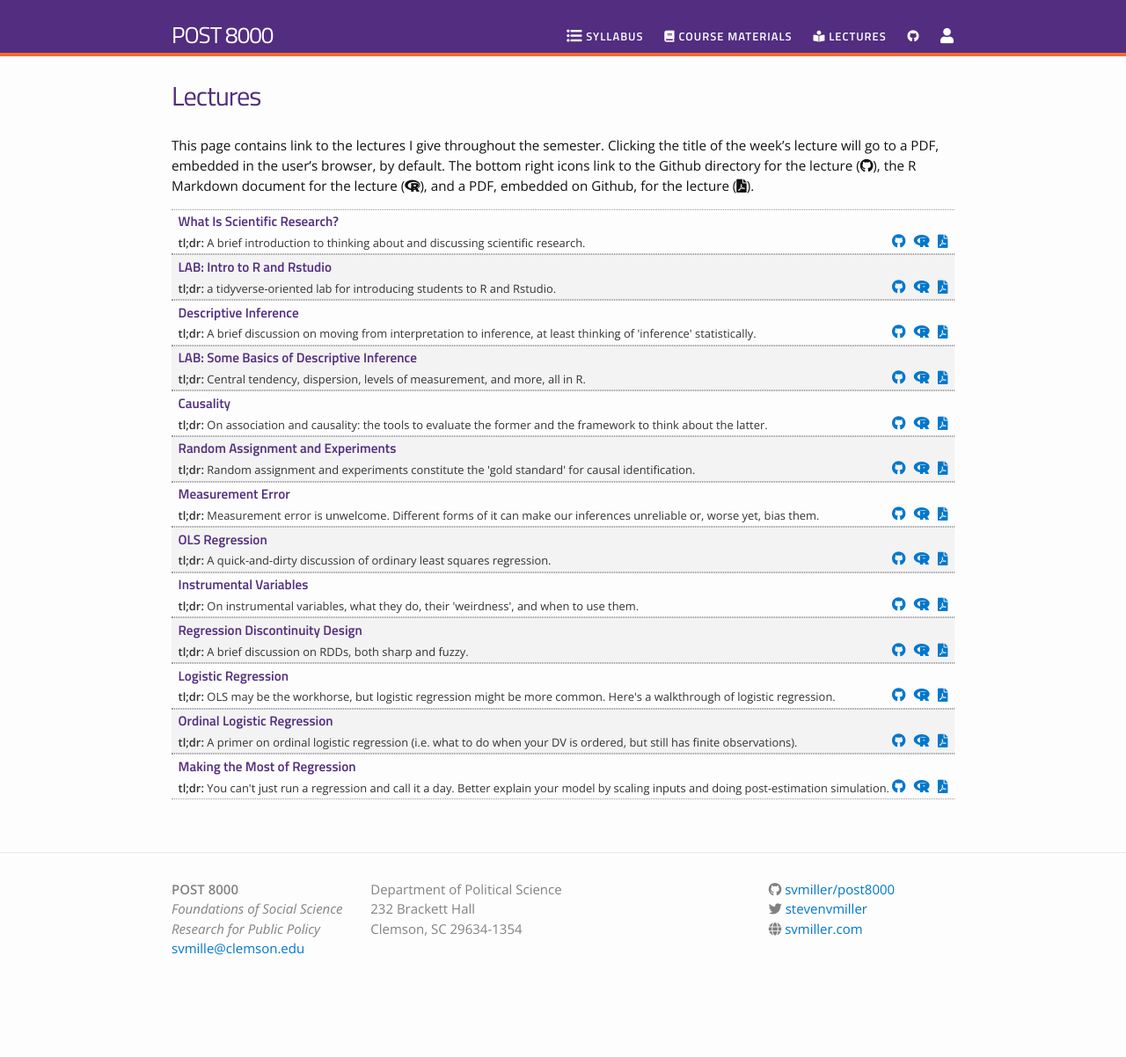
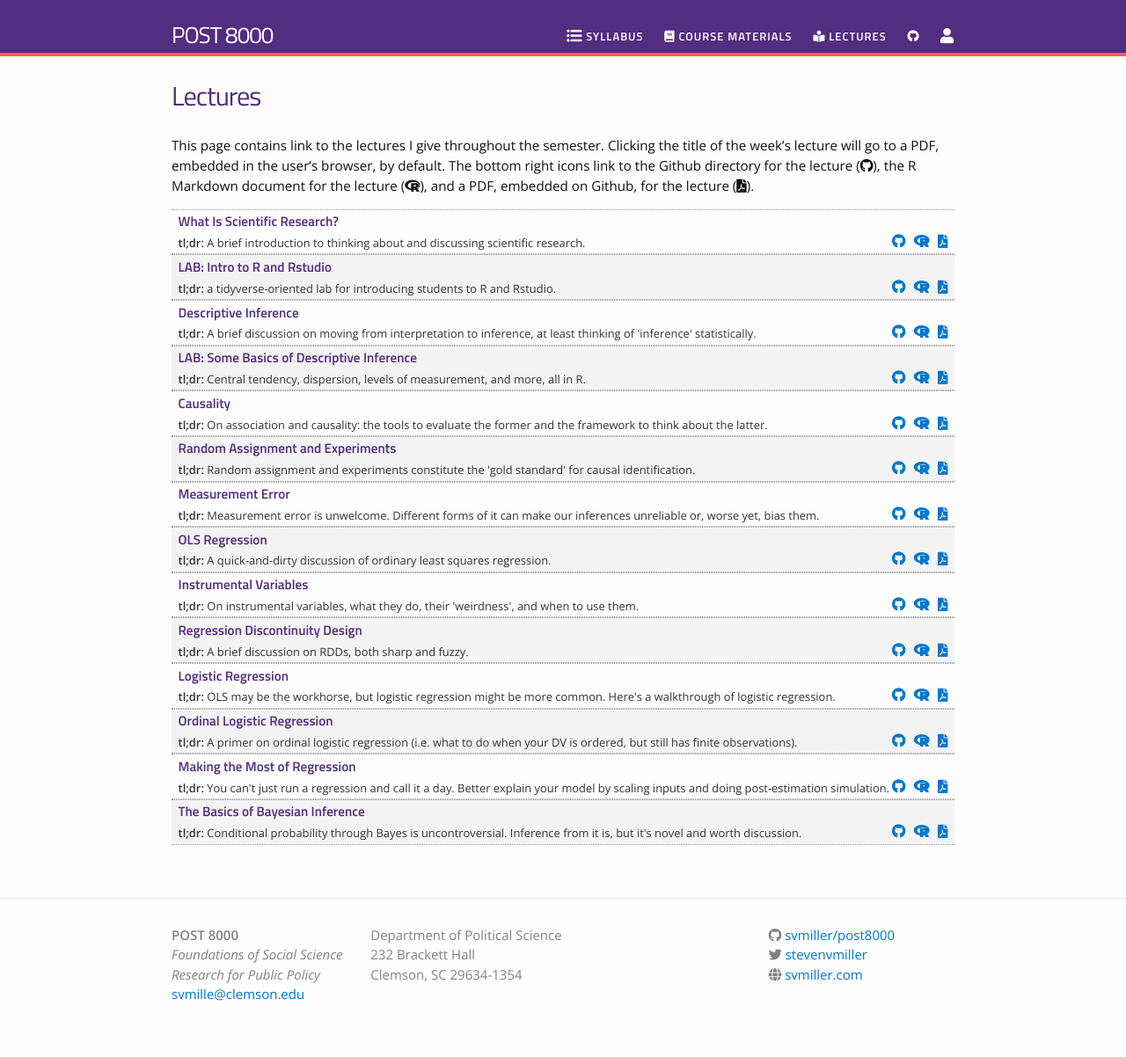
Before and after one commit to svmiller/post8000, a Jekyll site: the page built from lectures.md, in a window 1280 px wide. Shown: the whole page at 88% size. Built offline with Jekyll 4.4.1, drawn with Linux system fonts in a browser that asks for light colours; nearby versions of some CDN libraries; before the commit the page ends 1150 px from its top, so only the background shows below that.

Commit message:
add link to lecture

```diff
--- a/_data/lectures.yml
+++ b/_data/lectures.yml
@@ -68,3 +68,8 @@
   filename: making-most-regression
   dirname: making-most-regression
   tldr: "You can't just run a regression and call it a day. Better explain your model by scaling inputs and doing post-estimation simulation."
+
+- title: "The Basics of Bayesian Inference"
+  filename: bayesian-inference
+  dirname: bayesian-inference
+  tldr: "Conditional probability through Bayes is uncontroversial. Inference from it is, but it's novel and worth discussion."
```
